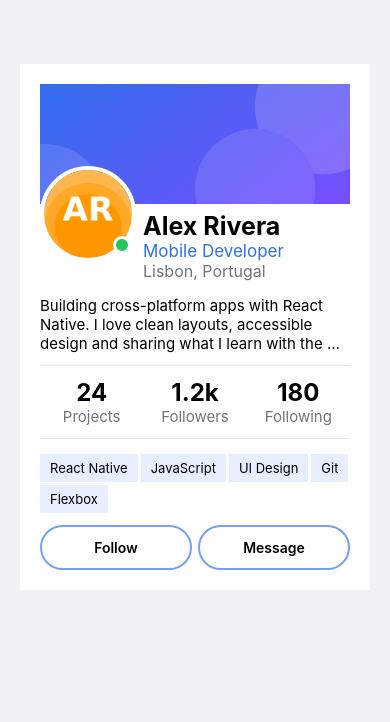
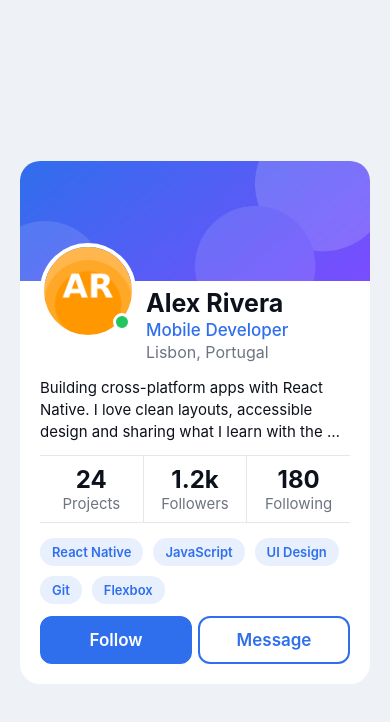
Before and after one commit to Mor4n/01-Practical-task-Components, a React Native app in the folder profile-card/: screen / in a window 390 px wide. Shown: the top 722 px of the page. Built offline with nearby package versions, Linux system fonts and the light colour scheme.

Commit message:
step 5: styling polish

```diff
--- a/profile-card/App.js
+++ b/profile-card/App.js
@@ -1,6 +1,6 @@
 // Profile Card — practical task (React Native basics)
 // Follow the steps in README.md and build your solution in this file.
-import { View, Text, Image, StyleSheet } from 'react-native';
+import { View, Text, Image, StyleSheet,Platform } from 'react-native';
 
 // Data to display. Do not change it.
 const BIO =
@@ -14,6 +14,18 @@ const STATS = [
 
 const SKILLS = ['React Native', 'JavaScript', 'UI Design', 'Git', 'Flexbox'];
 
+const COLORS = {
+  background:"#EEF1F6",
+  card:"#FFFFFF",
+  text:"#0c111b",
+  muted:"#6d7482",
+  primary:"#2f6fed",
+  primaryLight:"#E8EFFD",
+  border:"#e7e7e7",
+  online:"#22C55E"
+}
+
+
 export default function App() {
   return (
     <View style={styles.screen}>
@@ -21,7 +33,10 @@ export default function App() {
       <View style={styles.card}>
 
         {/* TODO STEP 2: add the banner and the avatar with Image */}
+        <View style={styles.bannerWrap}>
         <Image source={require('./assets/banner.png')} style={styles.banner} resizeMode='cover'/>
+
+        </View>
 
         {/* TODO STEP 3: header row and stats row with Flexbox */}
 
@@ -48,8 +63,8 @@ export default function App() {
         <View style={styles.rowStats}>
 
           {
-          STATS.map( item => (
-            <View style={styles.stats} key={item.label}>
+          STATS.map( (item,index) => (
+            <View style={[styles.stats, index > 0 && styles.statDivider]} key={item.label}>
 
                 <Text style={styles.value}>{item.value}</Text>
                 <Text style={styles.label}>{item.label}</Text>
@@ -75,12 +90,12 @@ export default function App() {
 
         <View style={styles.actions}>
 
-          <View style={styles.button}>
-            <Text style={styles.buttonText}>Follow</Text>
+          <View style={[styles.button, styles.buttonFilled]}>
+            <Text style={[styles.buttonText,styles.buttonTextFilled]}>Follow</Text>
           </View>
 
-          <View style={styles.button}>
-            <Text style={styles.buttonText}>Message</Text>
+          <View style={[styles.button, styles.buttonUnfilled]}>
+            <Text style={[styles.buttonText, styles.buttonTextUnfilled]}>Message</Text>
           </View>
 
         </View>
@@ -95,102 +110,129 @@ export default function App() {
 
 const styles = StyleSheet.create({
   screen: {
+    justifyContent: 'center',
     flex: 1,
-    paddingTop: 64,
     paddingHorizontal: 20,
-    backgroundColor: '#EEF1F6',
+    backgroundColor: COLORS.background,
   },
   card:{
-    backgroundColor: '#FFFFFF',
-    padding:20
+    backgroundColor: COLORS.card,
+    padding:20,
+    borderRadius: 20,
+    ...Platform.select({
+      ios: {
+        shadowColor: COLORS.text,
+        shadowOffset: { width: 0, height: 8 },
+        shadowOpacity: 0.12,
+        shadowRadius: 16,
+      },
+      android: {
+        elevation: 6,
+      },
+    }),
   },
-  name:{
-    fontSize: 25,
-    fontWeight: 'bold'
-  },
-  role:{
-    fontSize: 17,
-    color: '#2f6fed',
-  },
-  location:{
-    fontSize: 16,
-    color: '#6d7482'
-
-  },
-  bio:{
-    fontSize: 15,
-    marginTop: 15,
-
+  bannerWrap:{
+    marginTop: -20,
+    marginHorizontal: -20,
   },
   banner:{
-    width:'100%',
+    width: '100%',
     height: 120,
+    borderTopLeftRadius: 20,
+    borderTopRightRadius: 20,
+  },
+  header:{
+    flexDirection:'row',
+  },
+  avatarWrap:{
+    marginTop:-38
   },
   avatar:{
     width:96,
     height:96,
     borderRadius: 100,
     borderWidth: 4,
-    borderColor:"#ffffff",
+    borderColor:COLORS.card,
   },
-  header:{
-    flexDirection:'row',
+  badge:{
+    width:18,
+    height:18,
+    backgroundColor:COLORS.online,
+    borderRadius:100,
+    borderWidth:3,
+    borderColor:COLORS.card,
+    position:'absolute',
+    top:70,
+    right:5
   },
   information:{
     flex:1,
     marginTop:7,
-    marginLeft:7
-
+    marginLeft:10
+  },
+  name:{
+    fontSize: 25,
+    fontWeight: 'bold',
+    color: COLORS.text
+  },
+  role:{
+    fontSize: 17,
+    color: COLORS.primary,
+    fontWeight: '500',
+    marginTop: 2,
+  },
+  location:{
+    fontSize: 16,
+    color: COLORS.muted,
+    marginTop: 2,
+  },
+  bio:{
+    fontSize: 15,
+    marginTop: 15,
+    color:COLORS.text,
+    lineHeight:22
   },
   rowStats:{
     flexDirection:"row",
     marginTop:12,
     borderTopWidth:1,
     borderBottomWidth: 1,
-    borderColor: '#e7e7e7',
-    paddingVertical: 12,
+    borderColor: COLORS.border,
   },
   stats:{
+    paddingVertical: 9,
     flex:1,
     alignItems:"center"
-
+  },
+  statDivider:{
+    borderLeftWidth:1,
+    borderColor:COLORS.border
   },
   value:{
     fontSize:24,
     fontWeight:"bold",
+    color:COLORS.text
   },
   label:{
     fontSize:15,
-    color: '#6d7482'
-  },
-  avatarWrap:{
-    marginTop:-38
-
-  },
-  badge:{
-    width:18,
-    height:18,
-    backgroundColor:'#22c55e',
-    borderRadius:100,
-    borderWidth:3,
-    borderColor:'#FFFFFF',
-    position:'absolute',
-    top:70,
-    right:5
+    color: COLORS.muted
   },
   tags:{
     flexDirection: "row",
     flexWrap: 'wrap',
-    gap:3,
+    gap:10,
     marginTop:15
   },
   tag:{
-    paddingHorizontal:10,
+    paddingHorizontal:12,
     paddingVertical: 6,
-    backgroundColor: '#e6eeff',
+    borderRadius:10000,
+    backgroundColor: COLORS.primaryLight,
   },
   tagText:{
-    fontSize:13
+    fontSize:13,
+    color: COLORS.primary,
+    fontWeight:'600'
   },
   actions:{
     flexDirection:"row",
@@ -202,14 +244,25 @@ const styles = StyleSheet.create({
     flexBasis:0,
     alignItems:"center",
     paddingVertical:12,
-    borderColor:"#75a0f3",
+    borderColor:COLORS.primary,
     borderWidth:2,
-    borderRadius:100,
+    borderRadius:12,
+  },
+  buttonFilled: {
+    backgroundColor: COLORS.primary,
+  },
+  buttonUnfilled: {
+    backgroundColor: 'transparent',
   },
   buttonText:{
+    fontSize:17,
     fontWeight:'600'
-  }
-
-
+  },
+  buttonTextFilled: {
+    color: COLORS.card,
+  },
+  buttonTextUnfilled: {
+    color: COLORS.primary,
+  },
 
 });
```
